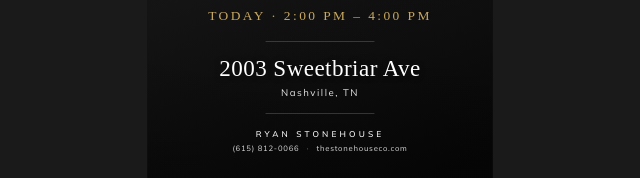
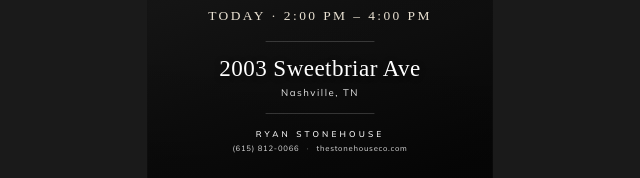
Before and after one commit to The-Stonehouse-Company/Dashboard, a plain HTML site: page story-generator.html in a window 1280 px wide. Shown: the part 393-571 px from the top of the page, 510-1150 px from the left. Drawn offline with nearby package versions, Linux system fonts and the light colour scheme; a web font is replaced by a local one.

Commit message:
Update story-generator.html

```diff
--- a/story-generator.html
+++ b/story-generator.html
@@ -17,7 +17,7 @@
       --rule:         #3a3a3a;
       --accent:       #ffffff;
       --accent-soft:  #6a6a6a;
-      --gold:         #c9a961;
+      --gold:         #eae2d3; /* Warm ivory / bone — replaced gold */
       --bg:           #1a1a1a;
       --panel:        #0f0f0f;
       --panel-edge:   #2a2a2a;
```
